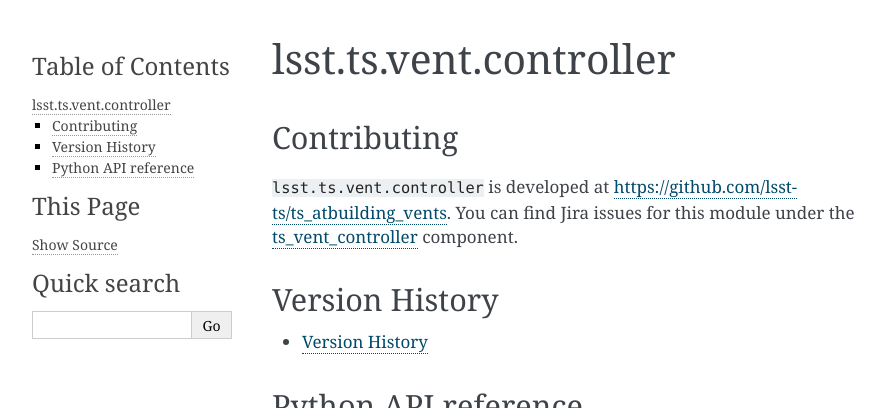
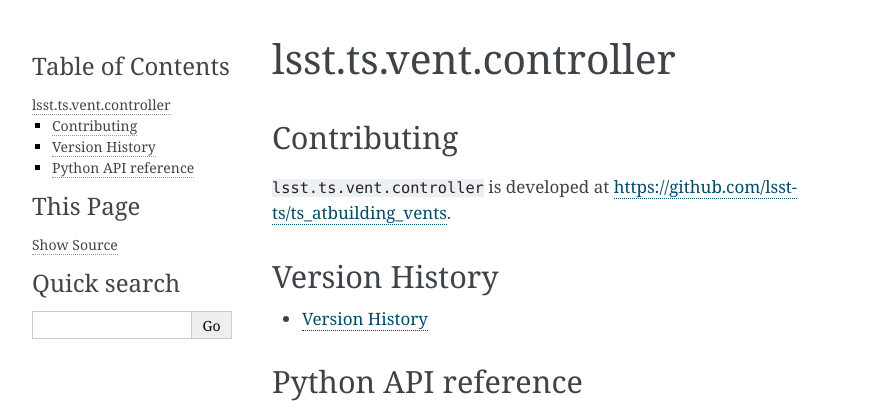
Before and after one commit to lsst-ts/ts_atbuilding_vents, a Sphinx documentation site: the page built from doc/index.rst, in a window 1280 px wide, cut to the strip 0-408 px from the top of the page. Shown: the whole strip, without its empty margins (148-1033 px from the left). Built offline with Sphinx 7.4.7, drawn with Linux system fonts in a browser that asks for light colours.

Commit message:
Rename the EUPS product ts_vent_controller to ts_atbuilding_vents.

```diff
--- a/README.rst
+++ b/README.rst
@@ -1,6 +1,6 @@
-##################
-ts_vent_controller
-##################
+###################
+ts_atbuilding_vents
+###################
 
 
 
--- a/doc/conf.py
+++ b/doc/conf.py
@@ -22,6 +22,6 @@
 import lsst.ts.vent.controller  # noqa
 from documenteer.conf.guide import *  # noqa
 
-project = "ts_vent_controller"
+project = "ts_atbuilding_vents"
 html_title = project
 html_short_title = project
--- a/doc/index.rst
+++ b/doc/index.rst
@@ -24,7 +24,6 @@
 ============
 
 ``lsst.ts.vent.controller`` is developed at https://github.com/lsst-ts/ts_atbuilding_vents.
-You can find Jira issues for this module under the `ts_vent_controller <https://jira.lsstcorp.org/issues/?jql=project%20%3D%20DM%20AND%20component%20%3D%20ts_vent_controller>`_ component.
 
 .. If there are topics related to developing this module (rather than using it), link to this from a toctree placed here.
 
--- a/doc/manifest.yaml
+++ b/doc/manifest.yaml
@@ -9,4 +9,4 @@
 # Static content directories are usually named after the package.
 # Most packages do not need a static content directory (leave commented out).
 # statics:
-#   - "_static/ts_vent_controller"
+#   - "_static/ts_atbuilding_vents"
--- a/doc/news/SSW-3006.misc.rst
+++ b/doc/news/SSW-3006.misc.rst
@@ -1 +1,2 @@
 Switched from black/flake8/isort to ruff, adopted the standard TSSW GitHub workflows, set up the towncrier version history, and fixed the EUPS dependencies.
+Renamed the EUPS product from ts_vent_controller to ts_atbuilding_vents.
```
Also changed, not shown: 2 other files.
